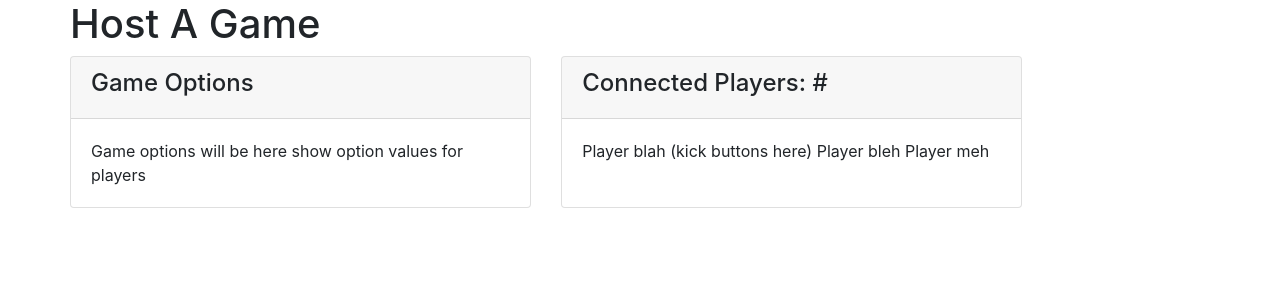
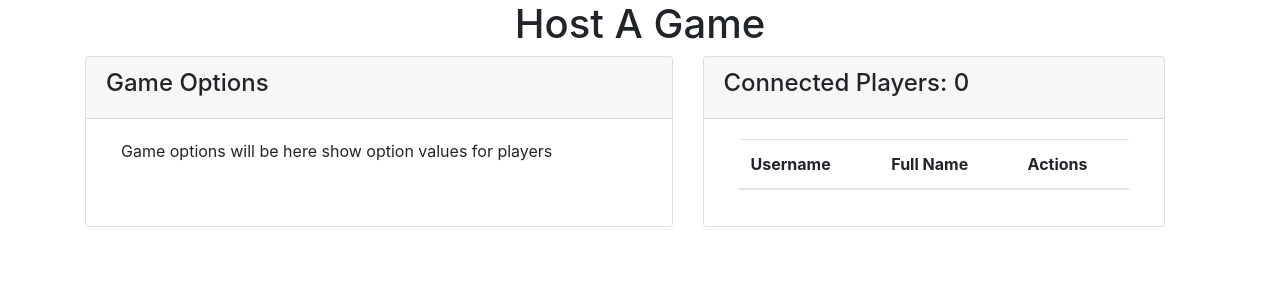
Before and after one commit to orbtl/werewolf, a Django app: template werewolf_project/werewolf_app/templates/gamePage.html in a window 1280 px wide. Shown: the top 300 px of the page. Run offline with Django 3.2, Linux system fonts and the light colour scheme; the template is opened without the code that fills it: values that come from a table or form of the project are taken from there, others are empty; data comes from the database, SQL or seed files in the repository; some libraries are stand-ins or nearby versions.

Commit message:
Created player list logic for game page

```diff
--- a/werewolf_project/werewolf_app/templates/gamePage.html
+++ b/werewolf_project/werewolf_app/templates/gamePage.html
@@ -16,12 +16,12 @@
     <div class="container">
         <div id="header"></div>
         <div class="row text-center">
-            <h1>Host A Game</h1>
+            <h1 class="col-md-12">Host A Game</h1>
         </div>
         <div class="row">
-            <div class="card-deck">
-                <div class="card">
-                    <div class="card-header">
+            <div class="card-deck col-md-12">
+                <div class="card col-md-7">
+                    <div class="card-header row">
                         <h4>Game Options</h4>
                     </div>
                     <div class="card-body">
@@ -36,14 +36,37 @@
                         {% endif %}
                     </div>
                 </div>
-                <div class="card">
-                    <div class="card-header">
-                        <h4>Connected Players: #</h4>
+                <div class="card col-md-5">
+                    <div class="card-header row">
+                        <h4>Connected Players: {{game.players.all|length|add:"-1"}}</h4>
                     </div>
                     <div class="card-body">
-                        Player blah (kick buttons here)
-                        Player bleh
-                        Player meh
+                        <table class="table table-striped">
+                            <thead>
+                                <tr>
+                                    <th scope="col">Username</th>
+                                    <th scope="col">Full Name</th>
+                                    <th scope="col">Actions</th>
+                                </tr>
+                            </thead>
+                            <tbody>
+                                {% for player in game.players.all %}
+                                    {% if player != game.host %}
+                                        <tr>
+                                            <td>{{player.username}}</td>
+                                            <td>{{player.first_name}} {{player.last_name}}</td>
+                                            <td>
+                                                {% if user == game.host %}
+                                                    <a href="/home/game/{{game.id}}/kick/{{player.id}}" class="btn btn-sm btn-warning">Kick</a>
+                                                    <a href="/home/game/{{game.id}}/ban/{{player.id}}" class="btn btn-sm btn-danger">Ban</a>
+                                                {% endif %}
+                                                <a href="/home/users/{{player.id}}" class="btn btn-sm btn-info">Profile</a>
+                                            </td>
+                                        </tr>
+                                    {% endif %}
+                                {% endfor %}
+                            </tbody>
+                        </table>
                     </div>
                 </div>
             </div>
```
